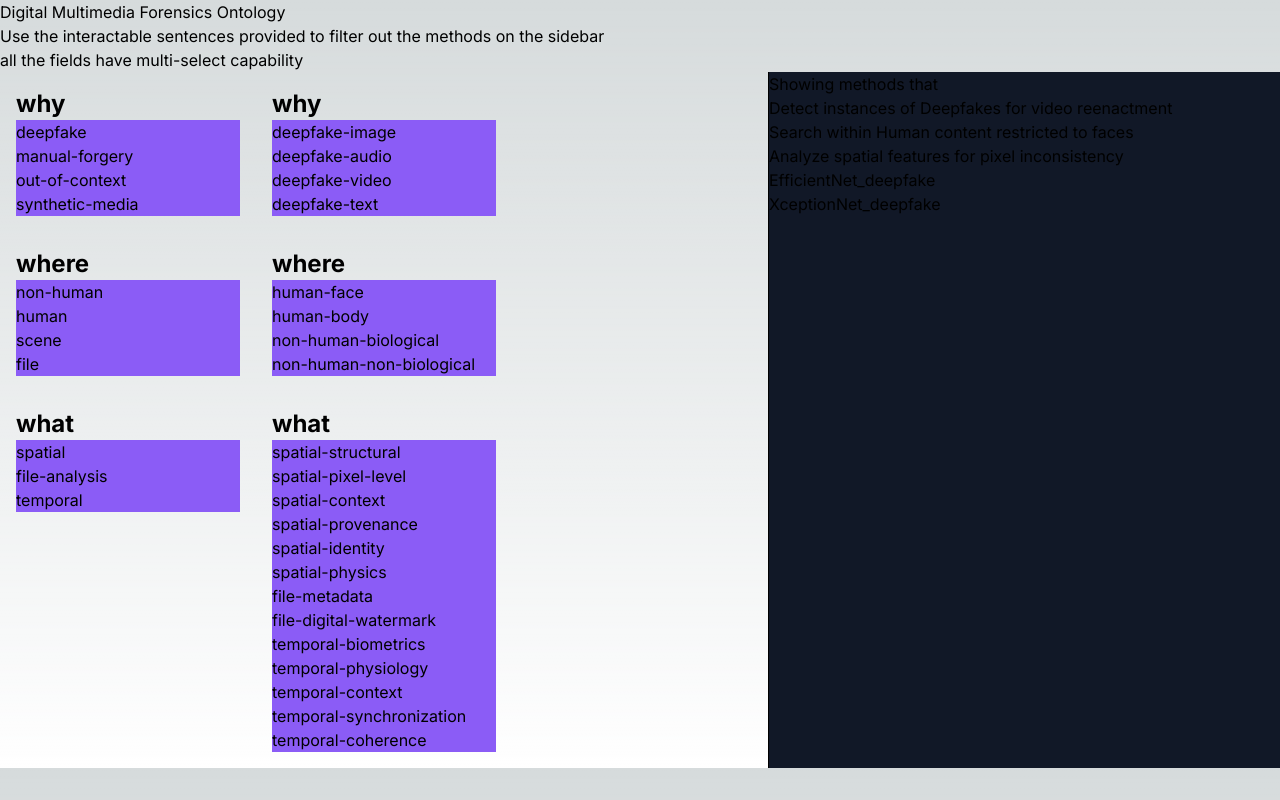
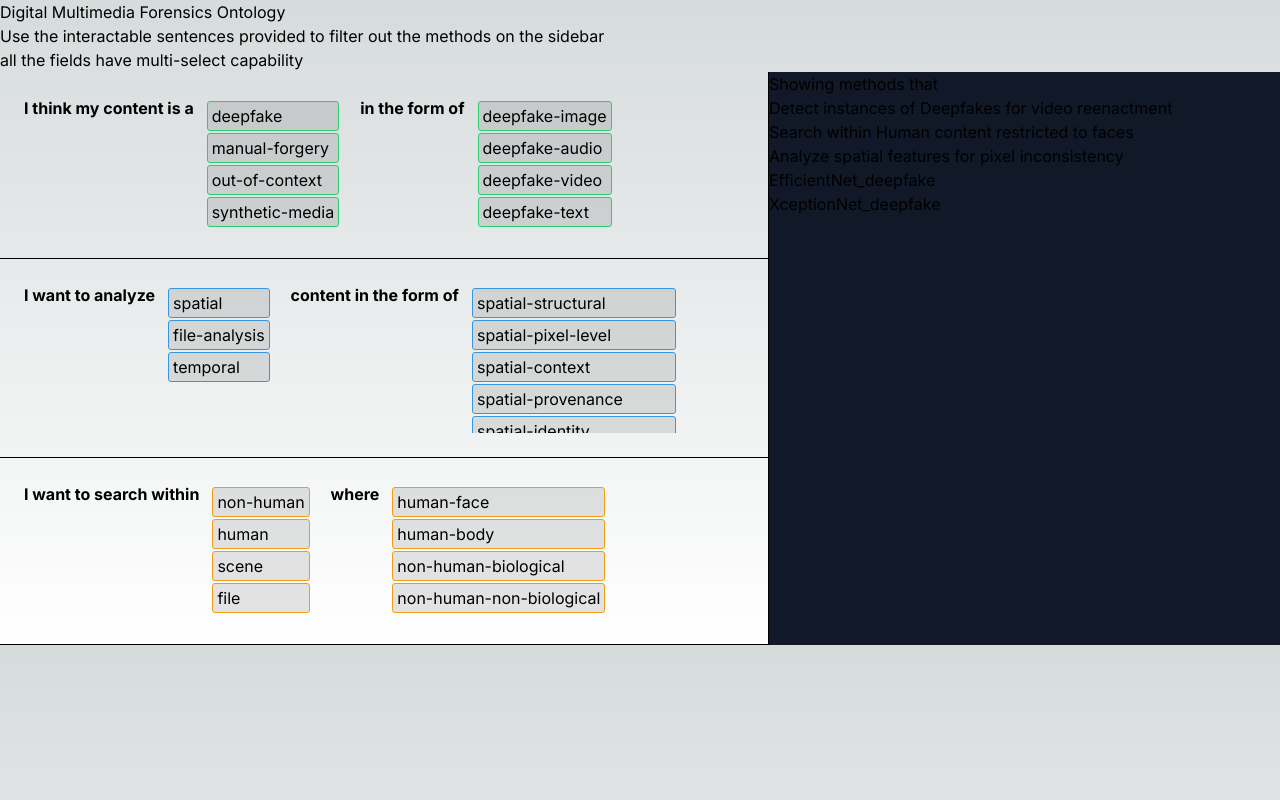
Before and after one commit to DeFake-Project/varuna, a Next.js app: page /ontology in a window 1280 px wide. Built offline with nearby package versions, Linux system fonts and the light colour scheme.

Commit message:
wip: styling and filter

```diff
--- a/src/app/globals.css
+++ b/src/app/globals.css
@@ -6,6 +6,11 @@
   --foreground-rgb: 0, 0, 0;
   --background-start-rgb: 214, 219, 220;
   --background-end-rgb: 255, 255, 255;
+  --why-rgb: 46, 204, 113;
+  --where-rgb: 243, 156, 18;
+  --what-spatial-rgb: 52, 152, 219;
+  --what-temporal-rgb: 155, 89, 182;
+  --what-file-rgb: 211, 84, 0;
 }
 
 @media (prefers-color-scheme: dark) {
@@ -38,3 +43,66 @@ aside {
   border-color: rgb(var(--foreground-rgb));
   border-left: 1px solid;
 }
+
+.option-block-group {
+  border-bottom: 1px solid;
+  border-color: rgb(var(--foreground-rgb));
+}
+
+.option-list {
+  max-height: 150px;
+  overflow-y: auto;
+  overflow-x: none;
+  padding: 5px;
+}
+
+.ontology-item {
+  border: 1px solid;
+  border-radius: 3px;
+  padding: 2px 4px;
+  margin-bottom: 2px;
+}
+
+.ontology-item.available {
+  background-color: rgba(var(--foreground-rgb), 0.3);
+}
+
+.why-blocks-container .ontology-item.available {
+  background-color: rgba(var(--why-rgb), 1);
+}
+
+.where-blocks-container .ontology-item.available {
+  background-color: rgba(var(--where-rgb), 1);
+}
+
+.what-blocks-container .ontology-item.available {
+  background-color: rgba(var(--what-spatial-rgb), 1);
+}
+
+.ontology-item.selected {
+  background-color: rgba(var(--foreground-rgb), 1);
+  color: #000;
+  border: 0;
+}
+
+.ontology-item.exists {
+  background-color: rgba(var(--foreground-rgb), 0.1);
+  cursor: not-allowed;
+}
+
+.option-block-group .ontology-item:hover {
+  background-color: rgba(var(--foreground-rgb), 0.1);
+  cursor: pointer;
+}
+
+.why-blocks-container .ontology-item {
+  border-color: rgb(var(--why-rgb));
+}
+
+.where-blocks-container .ontology-item {
+  border-color: rgb(var(--where-rgb));
+}
+
+.what-blocks-container .ontology-item {
+  border-color: rgb(var(--what-spatial-rgb));
+}
--- a/src/app/helpers/get-linear-ontology.js
+++ b/src/app/helpers/get-linear-ontology.js
@@ -15,7 +15,7 @@ function generateLinearOntology(nodeData, edgeData) {
                 ontology[node.id] = {
                     id: node.id,
                     name: node.name,
-                    state: 'available',
+                    state: 'exists',
                     parents: parents.map(parent => parent.source),
                     children: children.map(child => child.target),
                 };
--- a/src/app/ontology/ontology-container.tsx
+++ b/src/app/ontology/ontology-container.tsx
@@ -5,27 +5,49 @@ import { OntologyEdge, OntologyNode } from '@/lib/customTypes';
 
 const edges = require("@/data/edges.json");
 
+const generateBlock = (block: OntologyNode, edges: OntologyEdge[]) => {
+    const childrenArray: string[] = edges
+        .filter((edge: OntologyEdge) => edge.source === block.id)
+        .map((edge: OntologyEdge) => edge.target);
+    return <OptionBlock key={`${block.id}-block`} title={block.name} nodenames={childrenArray} />;
+}
+
 const OntologyContainer = () => {
-    const progressiveComponent = (blockName: string) => {
+    const progressiveComponent = (blockName: string, supportingText: {
+        prefix: string[],
+        suffix: string[]
+    }) => {
         const firstGenBlockEdges = edges.filter((edge: OntologyEdge) => edge.source === blockName);
         const firstGen: string[] = firstGenBlockEdges.map((edge: OntologyEdge) => edge.target);
         const firstBlock = firstGen.length > 0 ?
-            <OptionBlock key={`${blockName}1-block`} title={blockName} nodenames={firstGen} />
+            <OptionBlock key={`${blockName}1-block`} title={
+                supportingText.prefix[0]
+                    ? supportingText.prefix[0]
+                    : blockName
+            } nodenames={firstGen} />
             : null;
 
         const secondGenBlockEdges: OntologyEdge[] = edges.filter((edge: OntologyEdge) => firstGen.includes(edge.source));
         const secondGen: string[] = secondGenBlockEdges.map((edge: OntologyEdge) => edge.target);
         const secondBlock = secondGen.length > 0 ?
-            <OptionBlock key={`${blockName}2-block`} title={blockName} nodenames={secondGen} />
+            <OptionBlock key={`${blockName}2-block`} title={
+                supportingText.prefix[1]
+                    ? supportingText.prefix[1]
+                    : blockName
+            } nodenames={secondGen} />
             : null;
 
         const thirdGenBlockEdges: OntologyEdge[] = edges.filter((edge: OntologyEdge) => secondGen.includes(edge.source));
         const thirdGen: string[] = thirdGenBlockEdges.map((edge: OntologyEdge) => edge.target);
         const thirdBlock = thirdGen.length > 0 ?
-            <OptionBlock key={`${blockName}3-block`} title={blockName} nodenames={thirdGen} />
+            <OptionBlock key={`${blockName}3-block`} title={
+                supportingText.prefix[2]
+                    ? supportingText.prefix[2]
+                    : blockName
+            } nodenames={thirdGen} />
             : null;
         return (
-            <div className={`${blockName}-blocks-container grid grid-cols-3 grid-auto-rows`}>
+            <div className={`${blockName}-blocks-container option-block-group flex flex-wrap p-4`}>
                 {firstBlock}
                 {secondBlock}
                 {thirdBlock}
@@ -35,9 +57,18 @@ const OntologyContainer = () => {
 
     return (
         <div className="ontology-container">
-            {progressiveComponent("why")}
-            {progressiveComponent("where")}
-            {progressiveComponent("what")}
+            {progressiveComponent("why", {
+                prefix: ["I think my content is a", "in the form of", "in the"],
+                suffix: ["", "", "category"]
+            })}
+            {progressiveComponent("what", {
+                prefix: ["I want to analyze", "content in the form of"],
+                suffix: ["", "inconsistencies"]
+            })}
+            {progressiveComponent("where", {
+                prefix: ["I want to search within", "", ""],
+                suffix: ["", "", ""]
+            })}
         </div>
     )
     // <OptionBlock key={`${block.id}-block`} title={block.name} data={childrenArray} />
--- a/src/app/ontology/option-block.tsx
+++ b/src/app/ontology/option-block.tsx
@@ -2,7 +2,6 @@
 import React from 'react';
 import { useAppDispatch, useAppSelector } from '@/lib/hooks';
 import { activateItem } from '@/lib/features/ontology/ontologySlice';
-import { OntologyEdge, OntologyNode } from '@/lib/customTypes';
 
 type OptionBlockProps = {
     title: string;
@@ -20,13 +19,13 @@ const OptionBlock: React.FC<OptionBlockProps> = ({ title, nodenames }) => {
     } = useAppSelector((state) => state.ontology.filter);
 
     return (
-        <div className={`${title} option-block p-4 `}>
-            <h2 className="text-2xl font-bold">{title}</h2>
-            <ul className="flex flex-col shrink">
+        <div className={`${title} option-block p-2 grid grid-flow-col auto-cols-max gap-2`}>
+            <h2 className="text-1xl font-bold">{title}</h2>
+            <ul className="flex option-list flex-col">
                 {nodenames.map((item: string) => {
                     // console.log(">> ", item)
                     return filter[item] ? (
-                        <li key={`${filter[item].id}-option`} onClick={() => dispatch(activateItem(filter[item].id))} className={`${filter[item]?.state} ontology-item bg-violet-500 hover:bg-violet-600 active:bg-violet-700 focus:outline-none focus:ring focus:ring-violet-300`}>
+                        <li key={`${filter[item].id}-option`} onClick={() => dispatch(activateItem(filter[item].id))} className={`${filter[item]?.state} ontology-item`}>
                             {filter[item].id}
                         </li>
                     ) : null;
--- a/src/lib/features/ontology/ontologySlice.ts
+++ b/src/lib/features/ontology/ontologySlice.ts
@@ -1,20 +1,35 @@
 import { PayloadAction, createAsyncThunk, createSlice } from '@reduxjs/toolkit';
 import generateLinearOntology from '@/app/helpers/get-linear-ontology';
 import processOntology from '@/app/helpers/get-ontology-tree';
+import { OntologyFilter, OntologyTree, OntologyState } from '@/lib/customTypes';
 
 const nodes = require("@/data/nodes.json");
 const edges = require("@/data/edges.json");
 
-export interface OntologyState {
-    filter: Object;
-    tree: Object;
-}
+// export interface OntologyState {
+//     filter: {
+//         [key: string]: {
+//             id: string;
+//             state: string;
+//             parents: string[];
+//         }
+//     };
+//     tree: Object;
+// }
 
 // initialize the state from the json file
 const initialState = {
     filter: {},
     tree: {}
 };
+
+const _filterOptionSelected = (filter: OntologyFilter, itemName: string) => {
+    // set progeny to available
+
+    // set sibling progeny to unavailable
+
+    console.log("++ Option selected:", itemName)
+}
 
 const _updateFilter = (state: any, action: PayloadAction<any>, actionType: string) => {
     switch (actionType) {
```
Also changed, not shown: src/data/ontology-linear.json (+43 -43 lines), src/lib/customTypes.ts (+14 -0 lines).
